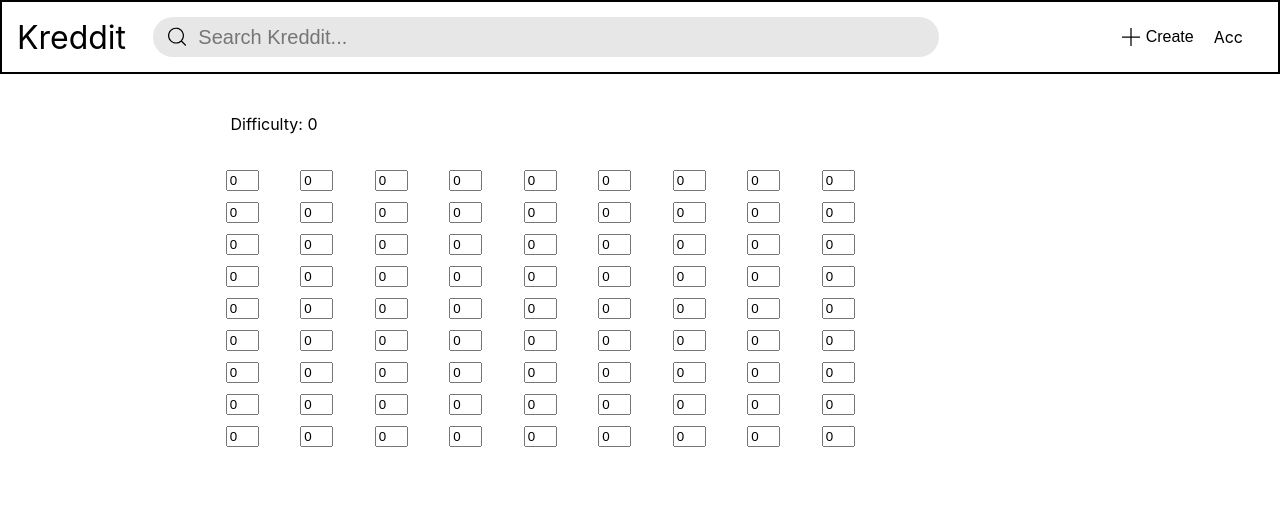
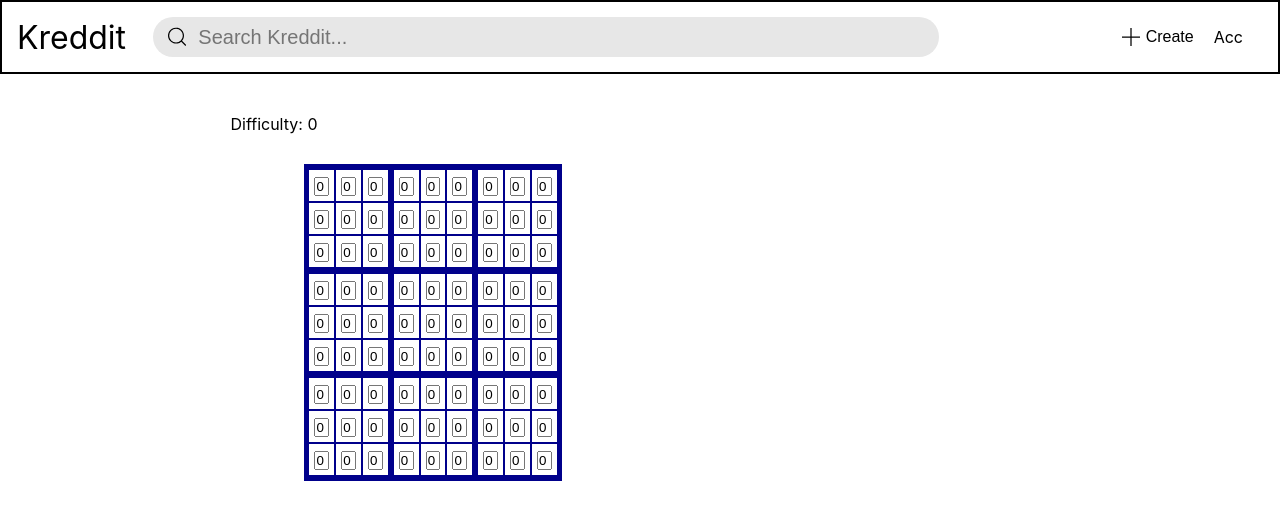
Before and after one commit to timothyhohyhtomit/kreddit, a React (Create React App) app in the folder client/: page /sudoku in a window 1280 px wide. Shown: the top 520 px of the page. Built offline with nearby package versions, Linux system fonts and the light colour scheme.

Commit message:
Modified SudokuView.css so a sudoku grid is properly displayed.

```diff
--- a/client/src/view/general/sudoku/SudokuView.css
+++ b/client/src/view/general/sudoku/SudokuView.css
@@ -36,12 +36,11 @@
     flex-direction: column;
     justify-content: center;
     align-items: start;
-    margin: 0;
+    margin: 0 auto;
     padding: 0;
 }
 
 .sudoku-row {
-    width: 100%;
     display: flex;
     flex-direction: row;
     justify-content: center;
@@ -51,7 +50,29 @@
 }
 
 .sudoku-cell {
-    width: 11.1%;
+    border: 1px solid darkblue;
     margin: 0;
     padding: 5px;
 }
+
+.sudoku-row:nth-child(3n+1) {
+    border-top: 5px solid darkblue;
+}
+
+.sudoku-row:last-child {
+    border-bottom: 5px solid darkblue;
+}
+
+.sudoku-cell:nth-child(3n+1) {
+    border-left: 5px solid darkblue;
+}
+
+.sudoku-cell:last-child {
+    border-right: 5px solid darkblue;
+}
+
+.sudoku-cell input {
+    width: 2ch;
+    margin: 0;
+    padding: 0;
+}
```
